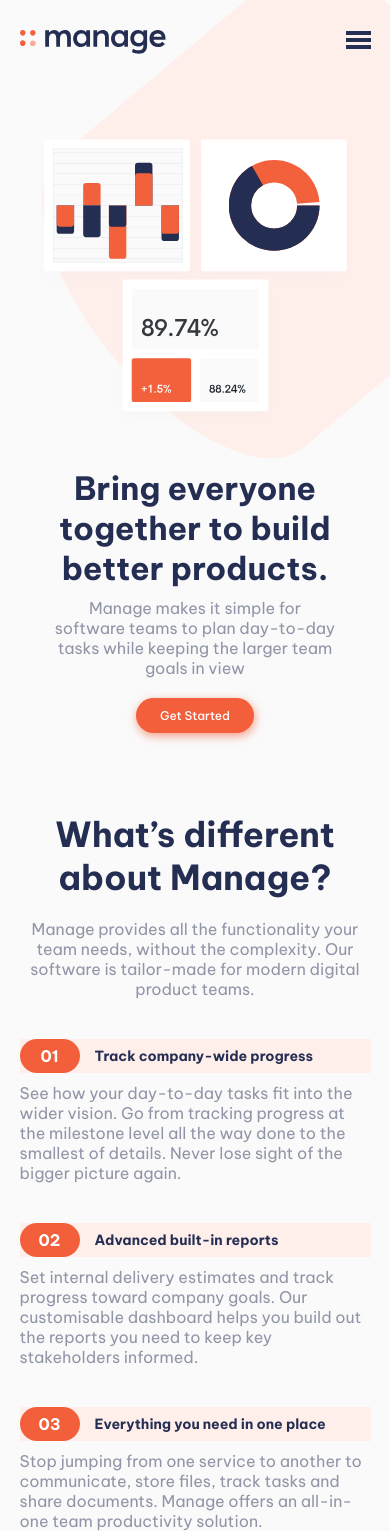
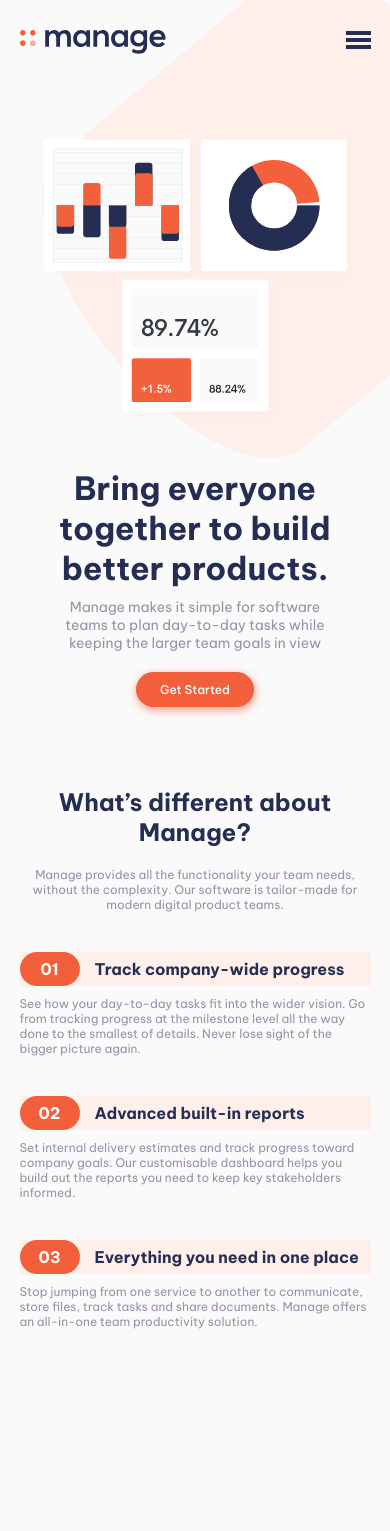
Before and after one commit to Luisgustavom1/Manage-challenge-hub, a React (Vite) app: page / in a window 390 px wide. Shown: the top 1531 px of the page. After the commit the page ends 1329 px from the top, so only its background shows below. Built offline with nearby package versions, Linux system fonts and the light colour scheme.

Commit message:
Refactor of about us

```diff
--- a/src/Components/AboutUs/Categories/index.tsx
+++ b/src/Components/AboutUs/Categories/index.tsx
@@ -14,19 +14,19 @@ const CategoriesTitle = ({ number, title }: ICategoriesTitle) => {
   return (
     <span className='container-title'>
       <div className='title-number'>{String(number).padStart(2, '0')}</div>
-      <h5 className='title-text'>{title}</h5>
+      <h4 className='title'>{title}</h4>
     </span>
   )
 }
 
 const Categories = ({ number, title, children }: ICategories) => {
   return (
-    <div className='categorie'>
+    <div className='container-categorie'>
       <CategoriesTitle
         number={number}
         title={title}
       />
-      <p className="body-lg">{children}</p>
+      <p className="body-md text">{children}</p>
     </div>
   );
 }
--- a/src/Components/AboutUs/Categories/styles.scss
+++ b/src/Components/AboutUs/Categories/styles.scss
@@ -1,13 +1,16 @@
 @import '../../../styles/variables';
 
-.categorie {
+.container-categorie {
   text-align: left;
+
+  .text {
+    padding-left: 70px;
+  }
 }
 
 .container-title {
   display: flex;
   align-items: center;
-  justify-content: start;
   gap: 15px;
   margin-bottom: 10px;
 
@@ -21,14 +24,15 @@
     color: #fff;
     font-weight: 700;
   }
-
-  .title-text {
-    font-size: 14px;
-  }
 }
 
 @media (max-width: 444px) {
-  .container-title {
-    background-color: $--tw-neutral-red;
+  .container-categorie {
+    .container-title {
+      background-color: $--tw-neutral-red;
+    }
+    .text {
+      padding-left: 0;
+    }
   }
 }
--- a/src/Components/AboutUs/index.tsx
+++ b/src/Components/AboutUs/index.tsx
@@ -7,7 +7,7 @@ const AboutUs = () => {
     <div className='container-aboutUs'>
       <section className='introduction-aboutUs'>
         <h1 className='title-md'>What’s different about Manage?</h1>
-        <p className='body-lg'>Manage provides all the functionality your team needs, without the complexity. Our software is tailor-made for modern digital product teams.</p>
+        <p className='body-md'>Manage provides all the functionality your team needs, without the complexity. Our software is tailor-made for modern digital product teams.</p>
       </section>
       <aside className='container-categories'>
         <Categories
--- a/src/Components/Introduction/styles.scss
+++ b/src/Components/Introduction/styles.scss
@@ -6,7 +6,6 @@
   gap: 40px;
 
   .text-introduction {
-    width: 100%;
     margin-top: 32px;
 
     .body-lg {
--- a/src/Styles/global.scss
+++ b/src/Styles/global.scss
@@ -35,12 +35,12 @@ button, img, svg, a {
 
 @media (max-width: 1024px) {
   html {
-    font-size: 48.5%;
+    font-size: 55%;
   }
 }
 
 @media (max-width: 768px) {
   html {
-    font-size: 38.5%;
+    font-size: 48.5%;
   }
 }
--- a/src/Styles/typography.scss
+++ b/src/Styles/typography.scss
@@ -1,23 +1,23 @@
 @import './variables';
 
 .title-lg {
-  font-size: 64px;
+  font-size: 56px;
 }
 
 .title-md {
-  font-size: 5.6rem;
+  font-size: 48px;
 }
 
 .body-lg {
   color: $--tw-neutral-blue;
   font-weight: 400;
-  font-size: 20px;
+  font-size: 18px;
 }
 
-@media (max-width: 1240px) {
-  .title-lg {
-    font-size: 48px;
-  }
+.body-md {
+  color: $--tw-neutral-blue;
+  font-weight: 400;
+  font-size: 16px;
 }
 
 @media (max-width: 1024px) {
@@ -25,8 +25,16 @@
     font-size: 40px;
   }
 
+  .title-md {
+    font-size: 32px;
+  }
+
   .body-lg {
     font-size: 16px;
+  }
+
+  .body-md {
+    font-size: 14px;
   }
 }
 
@@ -35,7 +43,15 @@
     font-size: 32px;
   }
 
+  .title-md {
+    font-size: 24px;
+  }
+
   .body-lg {
-    font-size: 16px;
+    font-size: 14px;
+  }
+
+  .body-md {
+    font-size: 12px;
   }
 }
```
